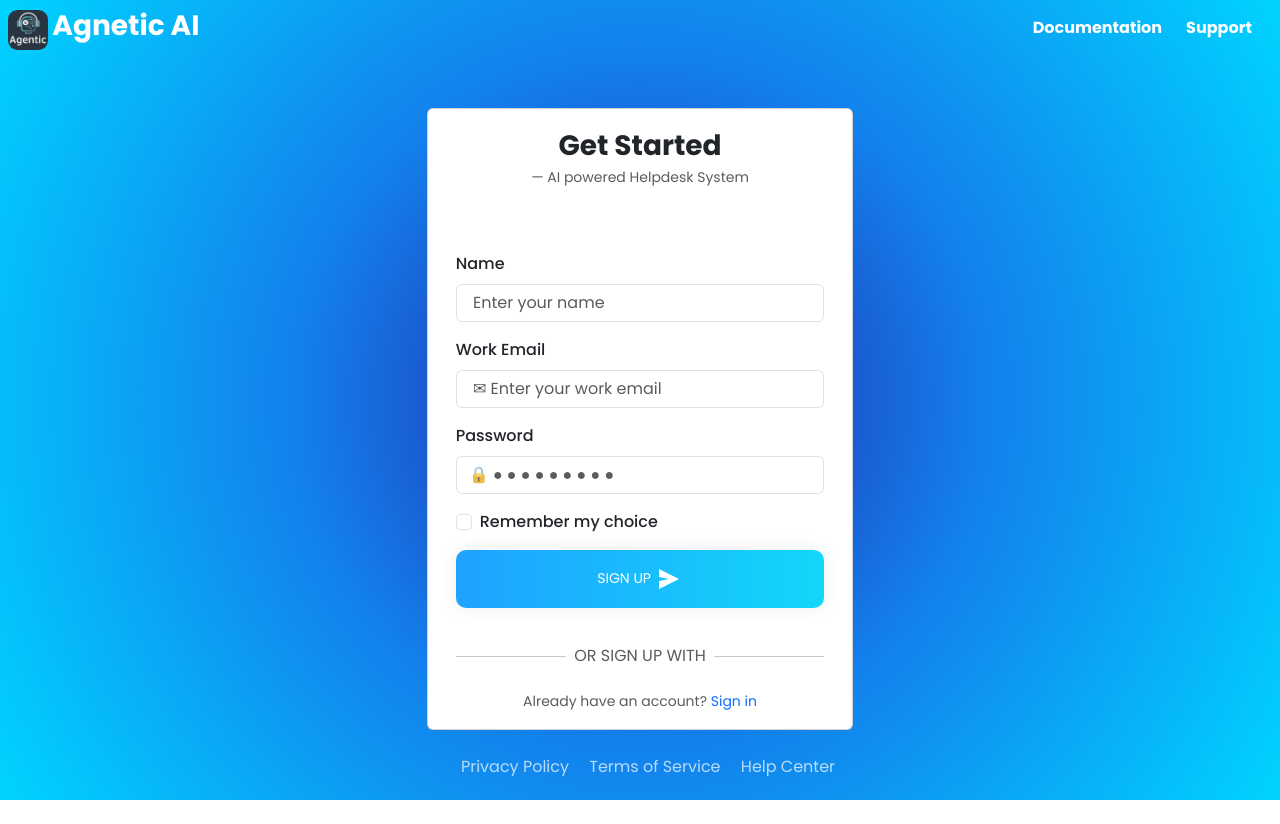
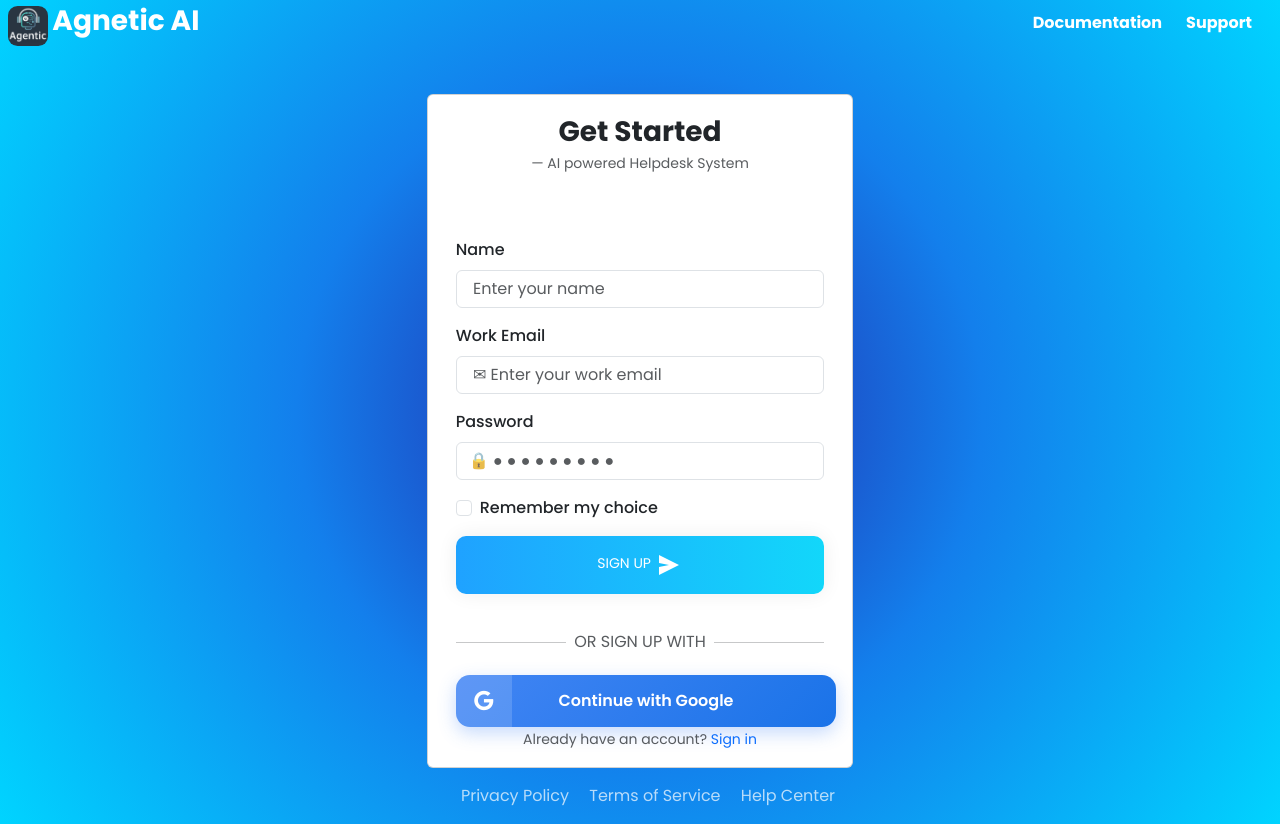
Before and after one commit to Sanyam122/AI-Helpdesk-System, a Node server app: page /signin in a window 1280 px wide. Before the commit the page ends 800 px from the top, so only its background shows below. Run offline with Node 20, Linux system fonts and the light colour scheme; some libraries are stand-ins or nearby versions.

Commit message:
Added Google Sigin on Signin Page

```diff
--- a/views/layouts/navbar.ejs
+++ b/views/layouts/navbar.ejs
@@ -24,7 +24,7 @@
         <h6 class="mb-0 fw-semibold"><%= user.username %></h6>
         <small class="text-muted">Project Manager</small>
       </div>
-      <img src="/images/photo2.png" class="rounded-circle" width="45" height="45" />
+      <img src="<%= user.avatar %>" class="rounded-circle" width="45" height="45" />
     </div>
   </div>
 </nav>
--- a/views/signin.ejs
+++ b/views/signin.ejs
@@ -127,6 +127,12 @@
       <hr class="flex-grow-1" />
     </div>
 
+    <a href="/helpdesk/auth/google" class="google-login-btn justify-content-center">
+      <div class="google-icon">
+        <i class="fa-brands fa-google"></i>
+      </div>
+      <span>Continue with Google</span>
+    </a>
     <!-- Need help -->
     <div class="need-help text-center mb-3">
       <small class="text-muted">Already have an account? <a href="/helpdesk/auth/login">Sign in</a></small>
```
